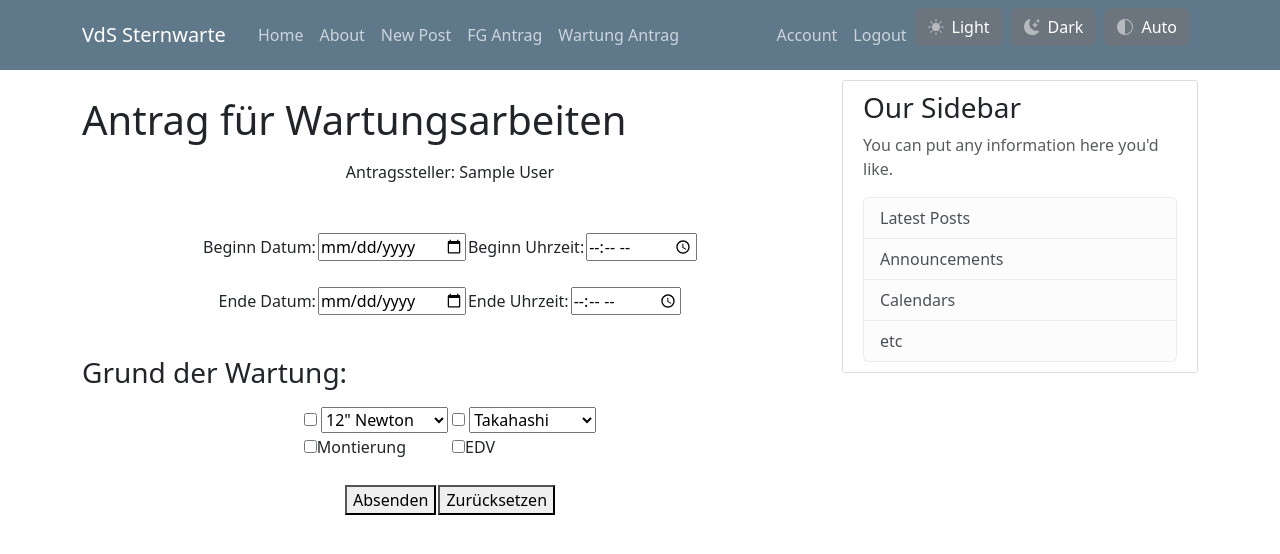
After one commit to peter-englmaier/vds-sternwarte, a Flask app: page /servicerequest in a window 1280 px wide. The commit adds this page. Shown: the top 554 px of the page. Run offline with Flask 3, Linux system fonts and the light colour scheme; the visitor is signed in with stand-in values (Sample User, id 1); data that the repository does not hold is empty; parts of the project's set-up code (start-up, migrations or seed data) failed here and were passed over; some libraries are stand-ins or nearby versions.

Commit message:
Draft for service & request formular

```diff
--- a/webapp/main/routes.py
+++ b/webapp/main/routes.py
@@ -26,3 +26,17 @@ def status():
     print(f"{current_user.name=}")
     print(f"Admin User? {current_user.has_role('admin')}")
     return home()
+
+@main.route("/fgrequest")
+@login_required
+def fgrequest():
+    software_id = "$Id$"
+    version = "0.1-rc"
+    return render_template('create_obs_request.html', title='FG Request', version=version, commitId=software_id)
+
+@main.route("/servicerequest")
+@login_required
+def servicerequest():
+    software_id = "$Id$"
+    version = "0.1-rc"
+    return render_template('create_service.html', title='Service Request', version=version, commitId=software_id)
--- /dev/null
+++ b/webapp/templates/create_service.html
@@ -0,0 +1,97 @@
+{% extends "layout.html" %}
+{% block content %}
+    <p align="center"><h1>Antrag für Wartungsarbeiten</h1></p>
+
+    {% if current_user.is_authenticated %}
+    <center><label for="antragssteller">Antragssteller: </label> {{ current_user.name }}</center>
+    <br></br>
+
+        <form hx-post="/submit-maintenance" hx-trigger="submit" hx-target="#response" hx-swap="innerHTML">
+            <table align="center">
+                <tr>
+                    <td>
+                        <label for="datum">Beginn Datum:</label>
+                    </td>
+                    <td>
+                        <input type="date" id="bdatum" name="beginndatum" required>
+                    </td>
+                    <td>
+                        <label for="uhrzeit">Beginn Uhrzeit:</label>
+                    </td>
+                    <td>
+                        <input type="time" id="buhrzeit" name="beginnuhrzeit" required>
+                    </td>
+                </tr>
+                </table>
+                <br>
+                <table align="center">
+                <tr>
+                    <td>
+                        <label for="datum">Ende Datum:</label>
+                    </td>
+                    <td>
+                        <input type="date" id="edatum" name="enddatum" required>
+                    </td>
+                    <td>
+                        <label for="uhrzeit">Ende Uhrzeit:</label>
+                    </td>
+                    <td>
+                        <input type="time" id="euhrzeit" name="enduhrzeit" required>
+                    </td>
+                </tr>
+            </table>
+        <br>
+        <p align="center"><h3>Grund der Wartung:</h3></p>
+       <table align="center">
+        <tr>
+            <td>
+                <label>
+                    <input type="checkbox" name="option1" value="option1" />
+                    <select id="newton" name="equipment">
+                    <option value="newton">12" Newton</option>
+                    <option value="kamera">Kamera</option>
+                    <option value="kamera">Filterrad</option>
+                    <option value="okularauszug">Okularauszug</option>
+                    <option value="kamera">Flatpanel</option>
+                </select>
+            </label>
+            </td>
+            <td></td>
+            <td>
+                <label>
+                    <input type="checkbox" name="option2" value="option2" />
+                    <select id="tak" name="equipment">
+                    <option value="newton">Takahashi</option>
+                    <option value="kamera">Kamera</option>
+                    <option value="kamera">Filterrad</option>
+                    <option value="okularauszug">Okularauszug</option>
+                    <option value="kamera">Flatpanel</option>
+                </select>
+            </label>
+            </td>
+        </tr>
+        <tr>
+            <td><label><input type="checkbox" name="option3" value="option3" />Montierung</label></td>
+            <td></td>
+            <td><label><input type="checkbox" name="option4" value="option4" />EDV</label></td>
+        </tr>
+       </table>
+
+        <br>
+
+       <table align="center">
+        <tr>
+            <td>
+            <button type="submit">Absenden</button>
+            </td>
+            <td>
+    <button type="button" onclick="resetCalendar()">Zurücksetzen</button>
+            </td>
+        </tr>
+</table>
+</form>
+    <div id="response" style="margin-top: 20px;"></div>
+
+    <!-- Hinweis: Die Variablen sind derzeit noch nicht in der DAtenbank eingeflegt -->
+    {% endif %}
+{% endblock content %}
--- a/webapp/templates/layout.html
+++ b/webapp/templates/layout.html
@@ -36,6 +36,8 @@
 
                             {% if current_user.is_authenticated %}
                                 <a class="nav-item nav-link" href="{{ url_for('posts.new_post') }}">New&nbsp;Post</a>
+                                <a class="nav-item nav-link" href="{{ url_for('main.fgrequest') }}">FG Antrag</a>
+                                <a class="nav-item nav-link" href="{{ url_for('main.servicerequest') }}">Wartung Antrag</a>
                                 {% if current_user.has_role("admin") %}
                                     <a class="nav-item nav-link" href="{{ url_for('admin.index') }}">Admin</a>
                                 {% endif %}
```
Also changed, not shown: webapp/templates/create_obs_request.html (added, +8 -0 lines).
